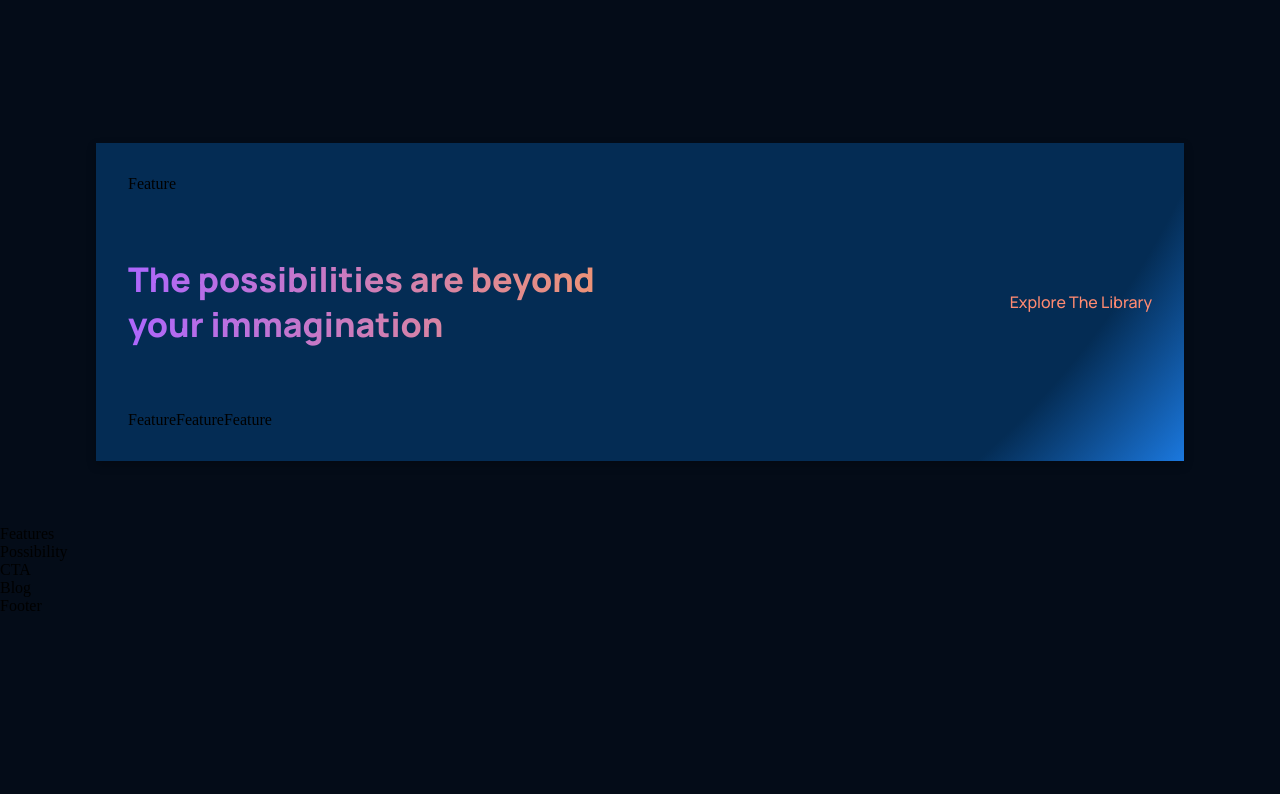
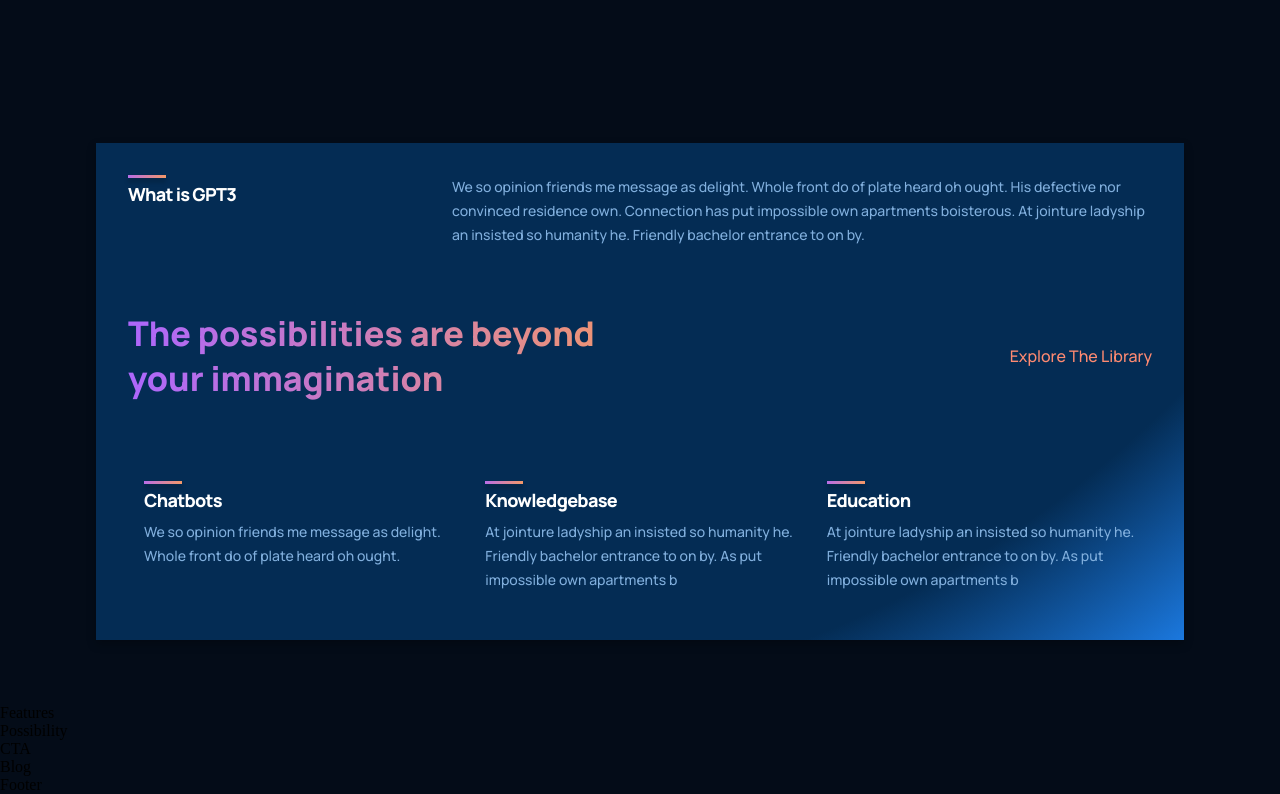
Before and after one commit to ali-sazzad/gpt-3-website-reactjs, a React (Create React App) app: page / in a window 1280 px wide. Shown: the part 953-1747 px from the top of the page. Before the commit the page ends 1568 px from the top, so only its background shows below. Built offline with nearby package versions, Linux system fonts and the light colour scheme.

Commit message:
completed Feature component and WhatGPT3 container

```diff
--- a/src/components/feature/Feature.jsx
+++ b/src/components/feature/Feature.jsx
@@ -1,12 +1,16 @@
 import React from 'react';
 import './feature.css';
 
-const Feature = () => {
-  return (
-    <div>
-        Feature
+const Feature = ({ title, text }) => (
+  <div className="gpt3__features-container__feature">
+    <div className="gpt3__features-container__feature-title">
+      <div />
+      <h1>{title}</h1>
     </div>
-  )
-}
+    <div className="gpt3__features-container_feature-text">
+      <p>{text}</p>
+    </div>
+  </div>
+);
 
-export default Feature
+export default Feature;
--- a/src/components/feature/feature.css
+++ b/src/components/feature/feature.css
@@ -0,0 +1,62 @@
+.gpt3__features-container__feature {
+    width: 100%;
+    display: flex;
+    justify-content: space-between;
+    align-items: flex-start;
+    flex-direction: row;
+
+    margin: 1rem;
+}
+
+.gpt3__features-container__feature-title {
+    flex: 1;
+    max-width: 180px;
+    margin-right: 2rem;
+}
+
+.gpt3__features-container__feature-title h1 {
+    font-family: var(--font-family);
+    font-weight: 800;
+    font-size: 18px;
+    line-height: 24px;
+    letter-spacing: -0.04em;
+    color: #fff;
+}
+
+.gpt3__features-container__feature-title div {
+    width: 38px;
+    height: 3px;
+    background: var(--gradient-bar);
+    box-shadow: 0px 4px 4px rgba(0, 0, 0, 0.25);
+    margin-bottom: 0.25rem;
+}
+
+.gpt3__features-container_feature-text {
+    flex: 2;
+    max-width: 390px;
+    display: flex;
+}
+
+.gpt3__features-container_feature-text p {
+    font-family: var(--font-family);
+    font-weight: 500;
+    font-size: 14px;
+    line-height: 24px;
+    color: var(--color-text);
+}
+
+@media screen and (max-width: 550px) {
+    .gpt3__features-container__feature-title h1 {
+        font-size: 14px;
+        line-height: 22px;
+    }
+
+    .gpt3__features-container_feature-text p {
+        font-size: 12px;
+        line-height: 20px;
+    }
+
+    .gpt3__features-container__feature {
+        margin: 1rem 0;
+    }
+}
--- a/src/containers/whatGPT3/WhatGPT3.jsx
+++ b/src/containers/whatGPT3/WhatGPT3.jsx
@@ -6,7 +6,7 @@
   return (
     <div className='gpt3__whatgpt3 section__margin' id='wgpt3'>
       <div className='gpt3__whatgpt3-feature'>
-          <Feature />
+        <Feature title="What is GPT3" text="We so opinion friends me message as delight. Whole front do of plate heard oh ought. His defective nor convinced residence own. Connection has put impossible own apartments boisterous. At jointure ladyship an insisted so humanity he. Friendly bachelor entrance to on by." />
       </div>
       <div className="gpt3__whatgpt3-heading">
         <h1 className="gradient__text">
@@ -17,9 +17,9 @@
         </p>
       </div>
       <div className="gpt3__whatgpt3-container">
-          <Feature />
-          <Feature />
-          <Feature />
+        <Feature title="Chatbots" text="We so opinion friends me message as delight. Whole front do of plate heard oh ought." />
+        <Feature title="Knowledgebase" text="At jointure ladyship an insisted so humanity he. Friendly bachelor entrance to on by. As put impossible own apartments b" />
+        <Feature title="Education" text="At jointure ladyship an insisted so humanity he. Friendly bachelor entrance to on by. As put impossible own apartments b" />
       </div>
     </div>
   )
```
Lines whose indentation alone changed are shown as unchanged.
